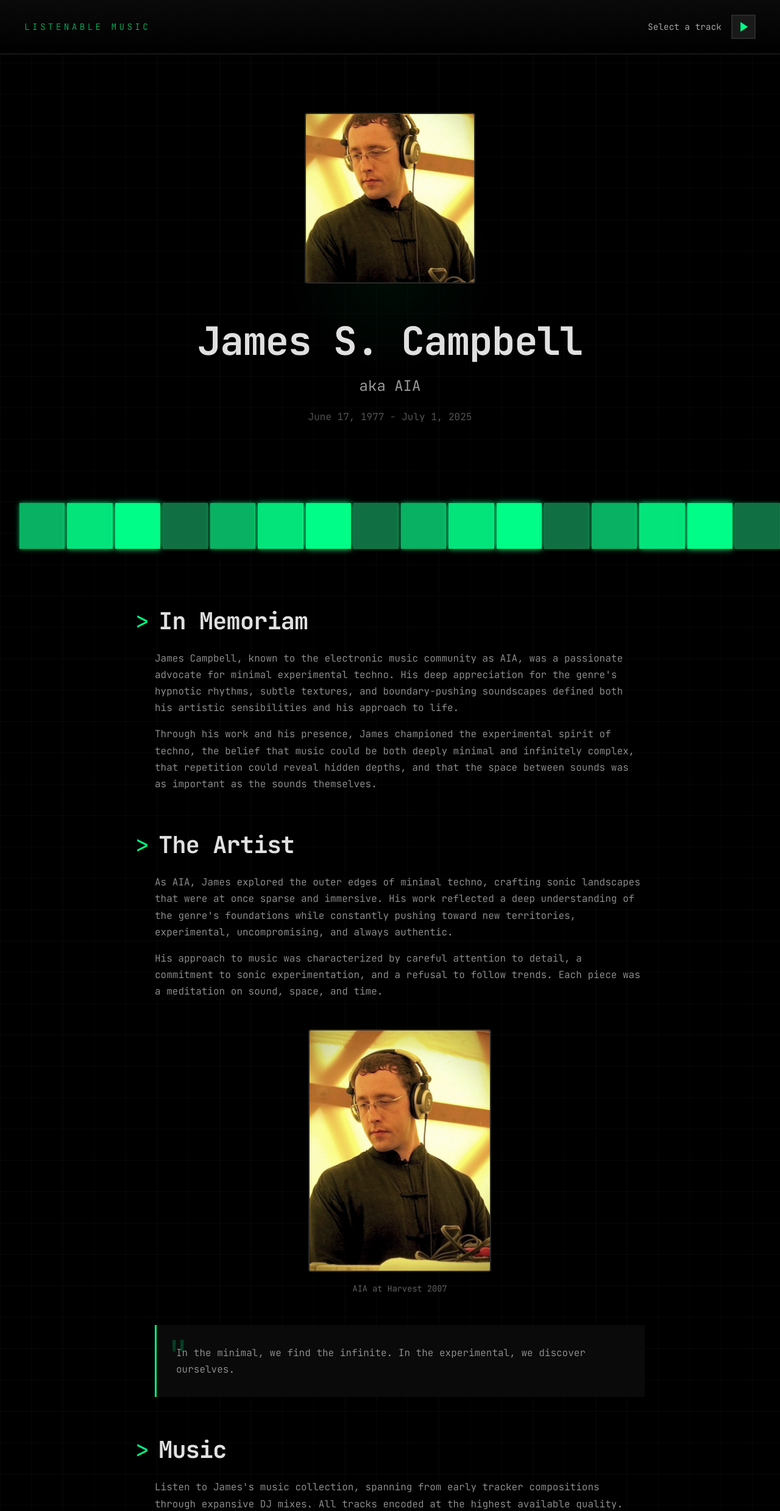
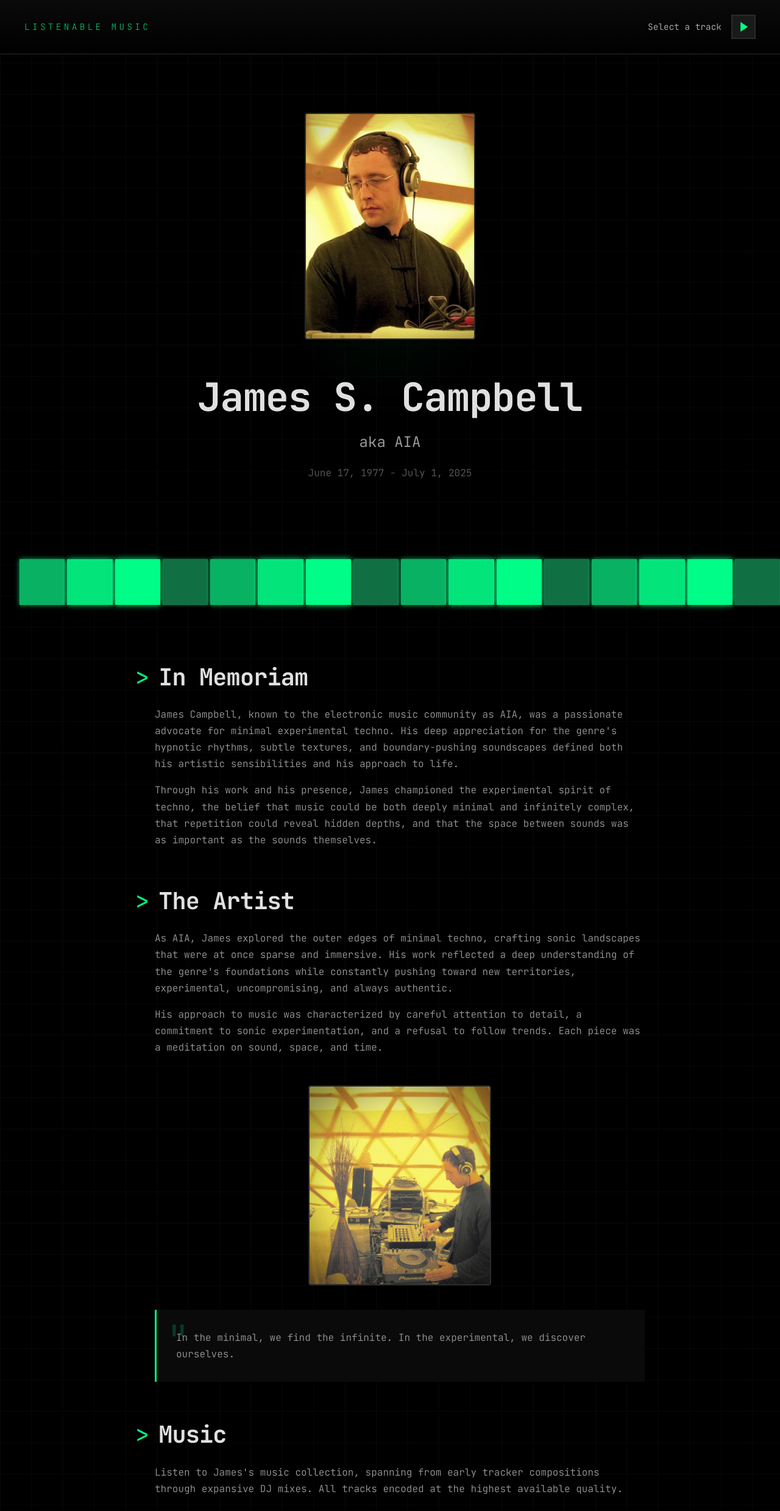
Before and after one commit to foxpress-design/listenable-music, a React (Vite) app: page / in a window 1280 px wide. Shown: the top 2478 px of the page at 61% size. Built offline with nearby package versions, Linux system fonts and the light colour scheme.

Commit message:
Swap Artist photo and uncrop hero image (v0.4.1)
Replace Artist section photo with IMG_0347 (DJing shot). Remove
square crop from hero photo so IMG_0236 displays at full height.

```diff
--- a/package.json
+++ b/package.json
@@ -1,7 +1,7 @@
 {
   "name": "listenable-music",
   "private": true,
-  "version": "0.4.0",
+  "version": "0.4.1",
   "type": "module",
   "scripts": {
     "dev": "vite",
--- a/src/App.css
+++ b/src/App.css
@@ -208,8 +208,7 @@
 
 .hero-photo img {
   width: 280px;
-  height: 280px;
-  object-fit: cover;
+  height: auto;
   border-radius: 4px;
   border: 2px solid var(--light-gray);
   transition: all 0.3s ease;
--- a/src/App.jsx
+++ b/src/App.jsx
@@ -123,8 +123,7 @@ function App() {
               </div>
 
               <div className="dj-photo-inline">
-                <img src="/AIA-DJing-Harvest-2007.jpeg" alt="James Campbell (AIA) DJing at Harvest 2007" />
-                <p className="photo-caption">AIA at Harvest 2007</p>
+                <img src="/img/IMG_0347.JPG" alt="James Campbell (AIA) DJing" />
               </div>
             </div>
 
```
Also changed, not shown: public/img/IMG_0347.JPG (added), 1 other file (tests, documents, lock files or other folders).
